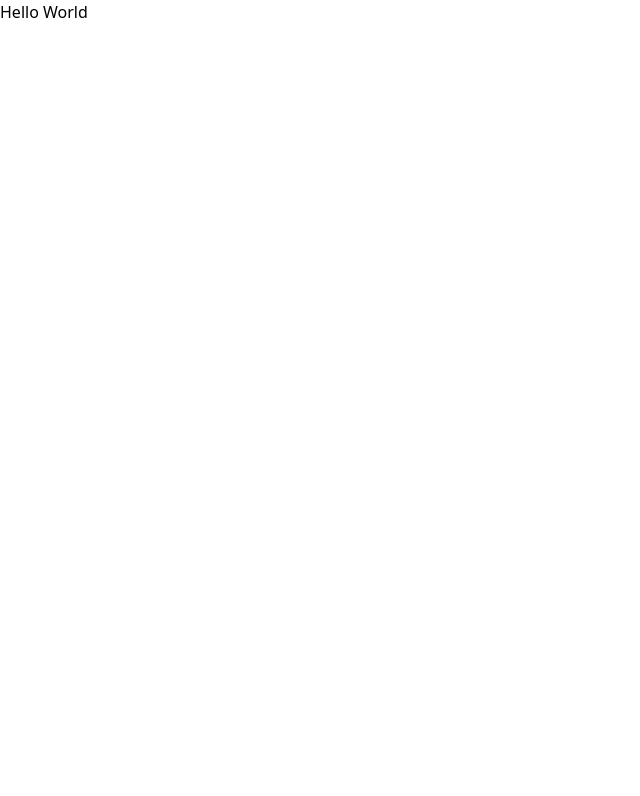
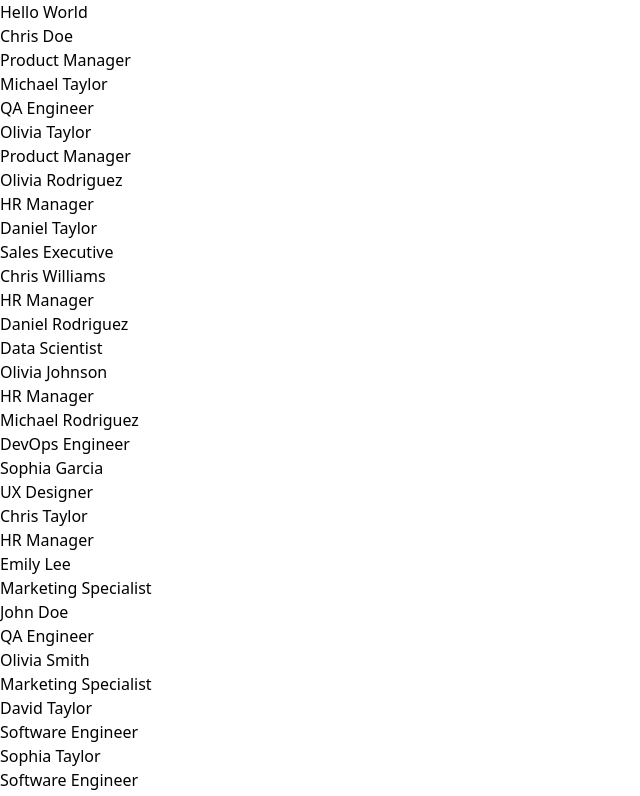
Before and after one commit to JustinZhucs/dynamic-staff-directory, a React (Vite) app: page / in a window 1280 px wide. Shown: the top 796 px of the page, without its empty margins (0-640 px from the left). Built offline with nearby package versions, Linux system fonts and the light colour scheme.

Commit message:
added mock db

```diff
--- a/src/App.jsx
+++ b/src/App.jsx
@@ -1,11 +1,16 @@
 import { useState } from 'react'
+import EmployeeList from './EmployeeList';
+
 
 function App() {
 
   return (
+    <>
       <div>
         Hello World
+        <EmployeeList />
       </div>
+    </>
   )
 }
 
--- /dev/null
+++ b/src/EmployeeList.jsx
@@ -0,0 +1,28 @@
+import { useState, useEffect } from 'react';
+import employees from './employees';
+
+const EmployeeList = () => {
+    const [displayedEmployees, setDisplayedEmployees] = useState([]); // []: empty array
+    const [cursor, setCursor] = useState(0);
+    const [loading, setLoading] = useState(false);
+    const [AllLoaded, setAllLoaded] = useState(false);
+
+
+
+
+  return (
+    <div>
+      {employees.map((employee, index) => {
+        return (
+          <div key={index}>
+            <h1>{employee.name}</h1>
+            <p>{employee.position}</p>
+          </div>
+        )
+        })}
+    </div>
+  )
+}
+
+
+export default EmployeeList;
--- /dev/null
+++ b/src/employees.js
@@ -0,0 +1,104 @@
+const employees = [
+  { id: 1, name: "Chris Doe", position: "Product Manager" },
+  { id: 2, name: "Michael Taylor", position: "QA Engineer" },
+  { id: 3, name: "Olivia Taylor", position: "Product Manager" },
+  { id: 4, name: "Olivia Rodriguez", position: "HR Manager" },
+  { id: 5, name: "Daniel Taylor", position: "Sales Executive" },
+  { id: 6, name: "Chris Williams", position: "HR Manager" },
+  { id: 7, name: "Daniel Rodriguez", position: "Data Scientist" },
+  { id: 8, name: "Olivia Johnson", position: "HR Manager" },
+  { id: 9, name: "Michael Rodriguez", position: "DevOps Engineer" },
+  { id: 10, name: "Sophia Garcia", position: "UX Designer" },
+  { id: 11, name: "Chris Taylor", position: "HR Manager" },
+  { id: 12, name: "Emily Lee", position: "Marketing Specialist" },
+  { id: 13, name: "John Doe", position: "QA Engineer" },
+  { id: 14, name: "Olivia Smith", position: "Marketing Specialist" },
+  { id: 15, name: "David Taylor", position: "Software Engineer" },
+  { id: 16, name: "Sophia Taylor", position: "Software Engineer" },
+  { id: 17, name: "Alice Williams", position: "Technical Writer" },
+  { id: 18, name: "John Rodriguez", position: "Marketing Specialist" },
+  { id: 19, name: "Daniel Doe", position: "Software Engineer" },
+  { id: 20, name: "Chris Smith", position: "UX Designer" },
+  { id: 21, name: "Jane Lee", position: "UX Designer" },
+  { id: 22, name: "Chris Lee", position: "DevOps Engineer" },
+  { id: 23, name: "Daniel Williams", position: "Marketing Specialist" },
+  { id: 24, name: "Chris Johnson", position: "HR Manager" },
+  { id: 25, name: "Michael Smith", position: "Software Engineer" },
+  { id: 26, name: "Michael Martinez", position: "QA Engineer" },
+  { id: 27, name: "Olivia Brown", position: "Data Scientist" },
+  { id: 28, name: "David Garcia", position: "QA Engineer" },
+  { id: 29, name: "Daniel Lee", position: "Product Manager" },
+  { id: 30, name: "Sophia Brown", position: "Marketing Specialist" },
+  { id: 31, name: "Daniel Smith", position: "Software Engineer" },
+  { id: 32, name: "Emily Garcia", position: "HR Manager" },
+  { id: 33, name: "John Williams", position: "DevOps Engineer" },
+  { id: 34, name: "Alice Brown", position: "Data Scientist" },
+  { id: 35, name: "Chris Garcia", position: "Marketing Specialist" },
+  { id: 36, name: "Sophia Taylor", position: "UX Designer" },
+  { id: 37, name: "David Smith", position: "Technical Writer" },
+  { id: 38, name: "Emily Martinez", position: "HR Manager" },
+  { id: 39, name: "Sophia Johnson", position: "Software Engineer" },
+  { id: 40, name: "Daniel Brown", position: "Sales Executive" },
+  { id: 41, name: "John Taylor", position: "Technical Writer" },
+  { id: 42, name: "Jane Martinez", position: "Data Scientist" },
+  { id: 43, name: "Chris Martinez", position: "Marketing Specialist" },
+  { id: 44, name: "Michael Williams", position: "UX Designer" },
+  { id: 45, name: "David Johnson", position: "Sales Executive" },
+  { id: 46, name: "John Smith", position: "DevOps Engineer" },
+  { id: 47, name: "Sophia Garcia", position: "QA Engineer" },
+  { id: 48, name: "Olivia Lee", position: "Data Scientist" },
+  { id: 49, name: "Chris Brown", position: "Product Manager" },
+  { id: 50, name: "Emily Smith", position: "Marketing Specialist" },
+  { id: 51, name: "Daniel Johnson", position: "UX Designer" },
+  { id: 52, name: "David Rodriguez", position: "Technical Writer" },
+  { id: 53, name: "Chris Lee", position: "QA Engineer" },
+  { id: 54, name: "Sophia Smith", position: "Sales Executive" },
+  { id: 55, name: "Alice Taylor", position: "HR Manager" },
+  { id: 56, name: "Michael Johnson", position: "Software Engineer" },
+  { id: 57, name: "Daniel Smith", position: "Technical Writer" },
+  { id: 58, name: "David Martinez", position: "DevOps Engineer" },
+  { id: 59, name: "Emily Johnson", position: "Marketing Specialist" },
+  { id: 60, name: "Sophia Brown", position: "Sales Executive" },
+  { id: 61, name: "David Taylor", position: "QA Engineer" },
+  { id: 62, name: "Alice Smith", position: "Technical Writer" },
+  { id: 63, name: "John Johnson", position: "Software Engineer" },
+  { id: 64, name: "Michael Garcia", position: "Sales Executive" },
+  { id: 65, name: "Jane Brown", position: "Marketing Specialist" },
+  { id: 66, name: "Chris Williams", position: "DevOps Engineer" },
+  { id: 67, name: "Emily Rodriguez", position: "Technical Writer" },
+  { id: 68, name: "Sophia Martinez", position: "UX Designer" },
+  { id: 69, name: "John Brown", position: "Software Engineer" },
+  { id: 70, name: "Michael Taylor", position: "HR Manager" },
+  { id: 71, name: "David Brown", position: "Marketing Specialist" },
+  { id: 72, name: "Jane Williams", position: "Data Scientist" },
+  { id: 73, name: "Chris Garcia", position: "Technical Writer" },
+  { id: 74, name: "Daniel Johnson", position: "QA Engineer" },
+  { id: 75, name: "John Smith", position: "HR Manager" },
+  { id: 76, name: "Daniel Garcia", position: "Marketing Specialist" },
+  { id: 77, name: "Sophia Rodriguez", position: "Product Manager" },
+  { id: 78, name: "Sophia Johnson", position: "DevOps Engineer" },
+  { id: 79, name: "Emily Brown", position: "Software Engineer" },
+  { id: 80, name: "Daniel Martinez", position: "HR Manager" },
+  { id: 81, name: "Emily Martinez", position: "UX Designer" },
+  { id: 82, name: "Jane Doe", position: "QA Engineer" },
+  { id: 83, name: "David Johnson", position: "DevOps Engineer" },
+  { id: 84, name: "Alice Taylor", position: "Product Manager" },
+  { id: 85, name: "Jane Johnson", position: "QA Engineer" },
+  { id: 86, name: "Jane Rodriguez", position: "Sales Executive" },
+  { id: 87, name: "Jane Martinez", position: "Technical Writer" },
+  { id: 88, name: "Olivia Garcia", position: "Sales Executive" },
+  { id: 89, name: "Michael Brown", position: "UX Designer" },
+  { id: 90, name: "Jane Taylor", position: "Sales Executive" },
+  { id: 91, name: "Alice Brown", position: "Marketing Specialist" },
+  { id: 92, name: "John Martinez", position: "UX Designer" },
+  { id: 93, name: "Michael Doe", position: "Data Scientist" },
+  { id: 94, name: "Emily Garcia", position: "Sales Executive" },
+  { id: 95, name: "David Williams", position: "Marketing Specialist" },
+  { id: 96, name: "Alice Martinez", position: "QA Engineer" },
+  { id: 97, name: "John Brown", position: "DevOps Engineer" },
+  { id: 98, name: "Michael Williams", position: "Sales Executive" },
+  { id: 99, name: "John Williams", position: "Product Manager" },
+  { id: 100, name: "Sophia Martinez", position: "Marketing Specialist" },
+];
+
+export default employees;
```
Also changed, not shown: 1 other file (tests, documents, lock files or other folders).
